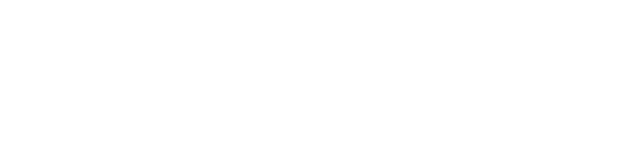
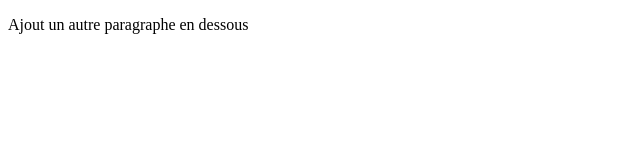
Before and after one commit to Coco-Jojo07/TP, a plain HTML site: page index.html in a window 1280 px wide. Shown: the whole page, without its empty margins (0-640 px from the left). Drawn offline with Linux system fonts and the light colour scheme.

Commit message:
Ajout de p1

```diff
--- a/index.html
+++ b/index.html
@@ -6,6 +6,6 @@
     <title>Document</title>
 </head>
 <body>
-
+    <p>Ajout un autre paragraphe en dessous</p>
 </body>
 </html>
```
